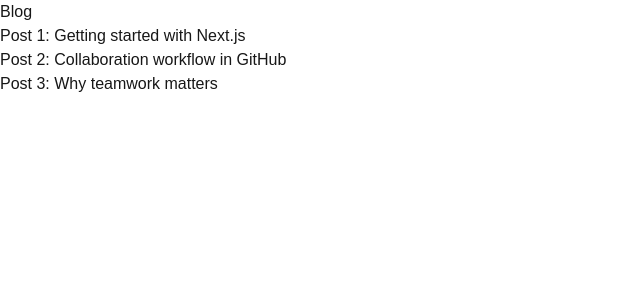
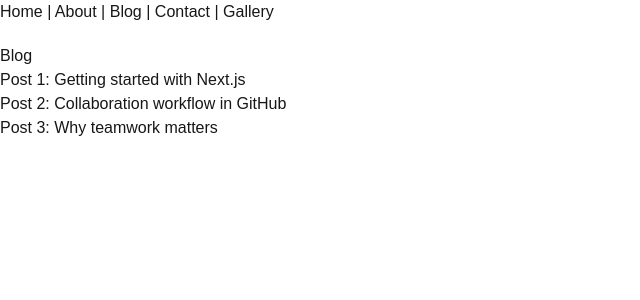
Before and after one commit to andhikaguntur/BElajar-collab, a Next.js app: page /blog in a window 1280 px wide. Shown: the top 300 px of the page, without its empty margins (0-640 px from the left). Built offline with nearby package versions, Linux system fonts and the light colour scheme.

Commit message:
add navbar

```diff
--- a/src/app/about/page.tsx
+++ b/src/app/about/page.tsx
@@ -1,11 +1,11 @@
 
 
-// import Navbar from "../../components/Navbar";
+import Navbar from "../components/Navbar";
 
 export default function About() {
   return (
     <main>
-      {/* <Navbar /> */}
+      <Navbar />
       <h1>About Us</h1>
       <p>We are a team of 5 learning Next.js together 🚀</p>
     </main>
--- a/src/app/blog/page.tsx
+++ b/src/app/blog/page.tsx
@@ -1,9 +1,9 @@
-// import Navbar from "../../components/Navbar";
+import Navbar from "../components/Navbar";
 
 export default function Blog() {
   return (
     <main>
-      {/* <Navbar /> */}
+      <Navbar />
       <h1>Blog</h1>
       <ul>
         <li>Post 1: Getting started with Next.js</li>
--- /dev/null
+++ b/src/app/components/Navbar.tsx
@@ -0,0 +1,13 @@
+import Link from "next/link";
+
+export default function Navbar() {
+  return (
+    <nav style={{ marginBottom: "20px" }}>
+      <Link href="/">Home</Link> |{" "}
+      <Link href="/about">About</Link> |{" "}
+      <Link href="/blog">Blog</Link> |{" "}
+      <Link href="/contacts">Contact</Link> |{" "}
+      <Link href="/gallery">Gallery</Link>
+    </nav>
+  );
+}
--- a/src/app/contacts/page.tsx
+++ b/src/app/contacts/page.tsx
@@ -1,9 +1,9 @@
-//import Navbar from "../../components/Navbar";
+import Navbar from "../components/Navbar";
 
 export default function Contact() {
   return (
     <main>
-      {/* <Navbar /> */}
+      <Navbar />
       <h1>Contact Us</h1>
       <p>Email: teamnext@example.com</p>
       <p>Phone: +62 812-3456-7890</p>
--- a/src/app/gallery/page.tsx
+++ b/src/app/gallery/page.tsx
@@ -1,9 +1,9 @@
-// import Navbar from "../../components/Navbar";
+import Navbar from "../components/Navbar";
 
 export default function Gallery() {
   return (
     <main>
-      {/* <Navbar /> */}
+      <Navbar />
       <h1>Gallery</h1>
       <p>Some pictures of our collaboration journey 📸</p>
       <ul>
--- a/src/app/page.tsx
+++ b/src/app/page.tsx
@@ -1,9 +1,9 @@
-// import Navbar from "../components/Navbar";
+import Navbar from "./components/Navbar";
 
 export default function Home() {
   return (
     <main>
-      {/* <Navbar /> */}
+      <Navbar />
       <h1>Welcome to Our Next.js Website 🚀</h1>
       <p>This is the homepage created by Member 1.</p>
     </main>
```
